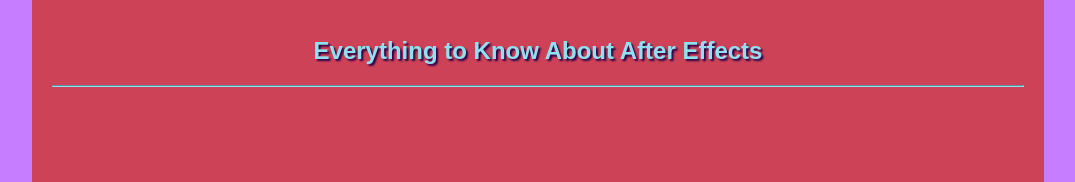
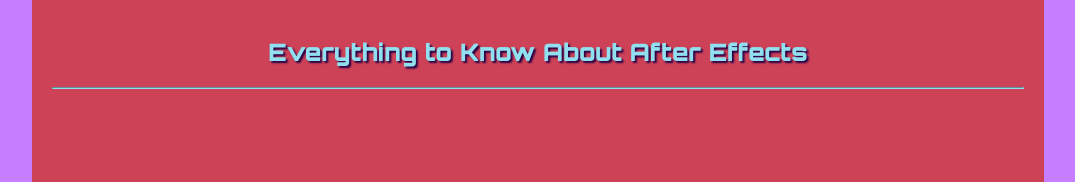
Before and after one commit to jacksonsteen/CITC1300_projects1, a plain HTML site: page final_project/secondpage.html in a window 1280 px wide. Shown: the part 618-800 px from the top of the page, without its empty margins (102-1177 px from the left). Drawn offline with Linux system fonts and the light colour scheme.

Commit message:
Update secondpage.html

```diff
--- a/final_project/secondpage.html
+++ b/final_project/secondpage.html
@@ -4,7 +4,11 @@
     <meta charset="UTF-8">
     <meta name="viewport" content="width=device-width, initial-scale=1.0">
     <title>How Important are Editing Skills?</title>
+    <link rel="preconnect" href="https://fonts.googleapis.com">
+    <link rel="preconnect" href="https://fonts.gstatic.com" crossorigin>
+    <link href="https://fonts.googleapis.com/css2?family=Orbitron:wght@400..900&display=swap" rel="stylesheet">
     <link rel="stylesheet" href="css/styles.css">
+    <link rel="icon" type="image/x-icon" href="images/favicon.ico">
 </head>
 
 <body>
```
